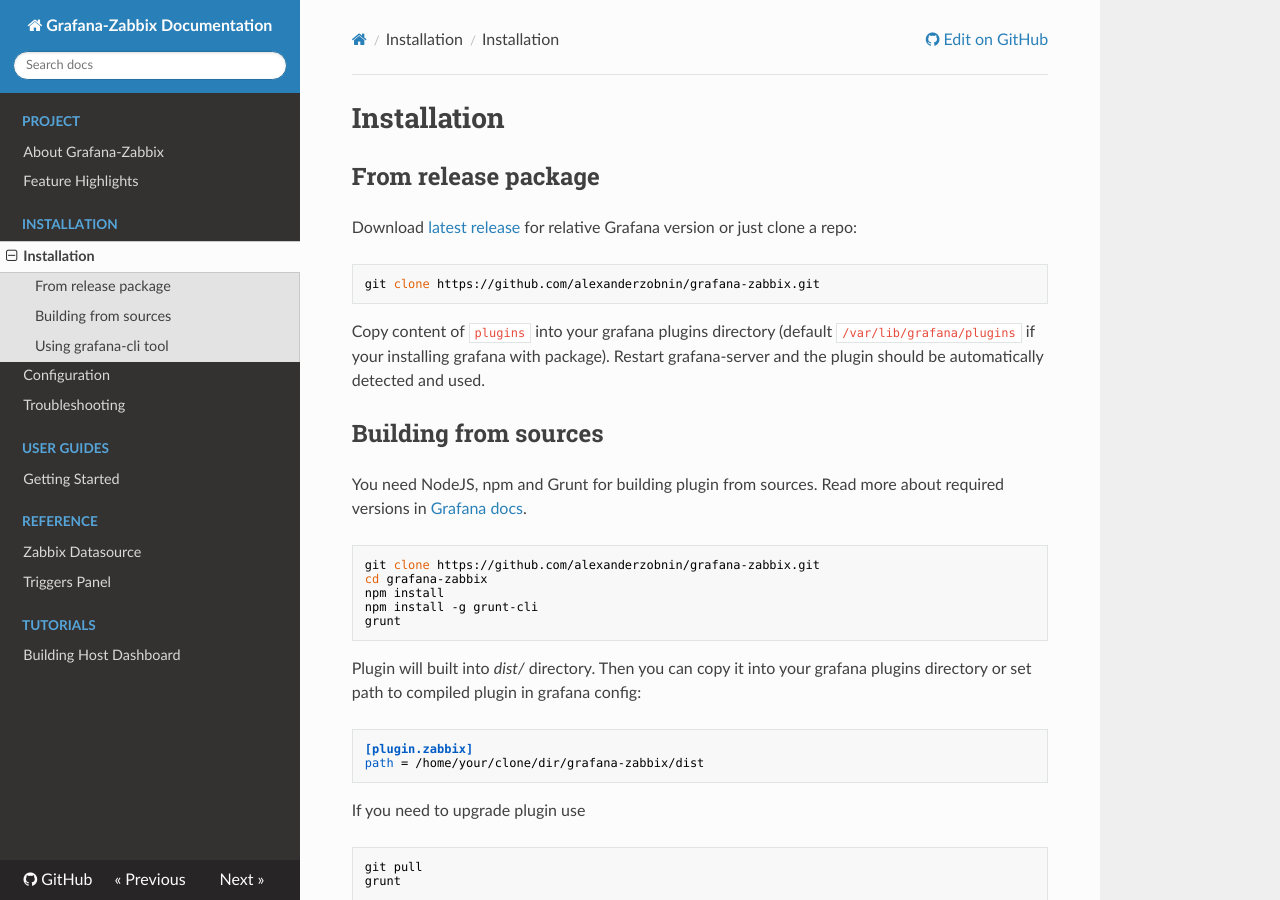
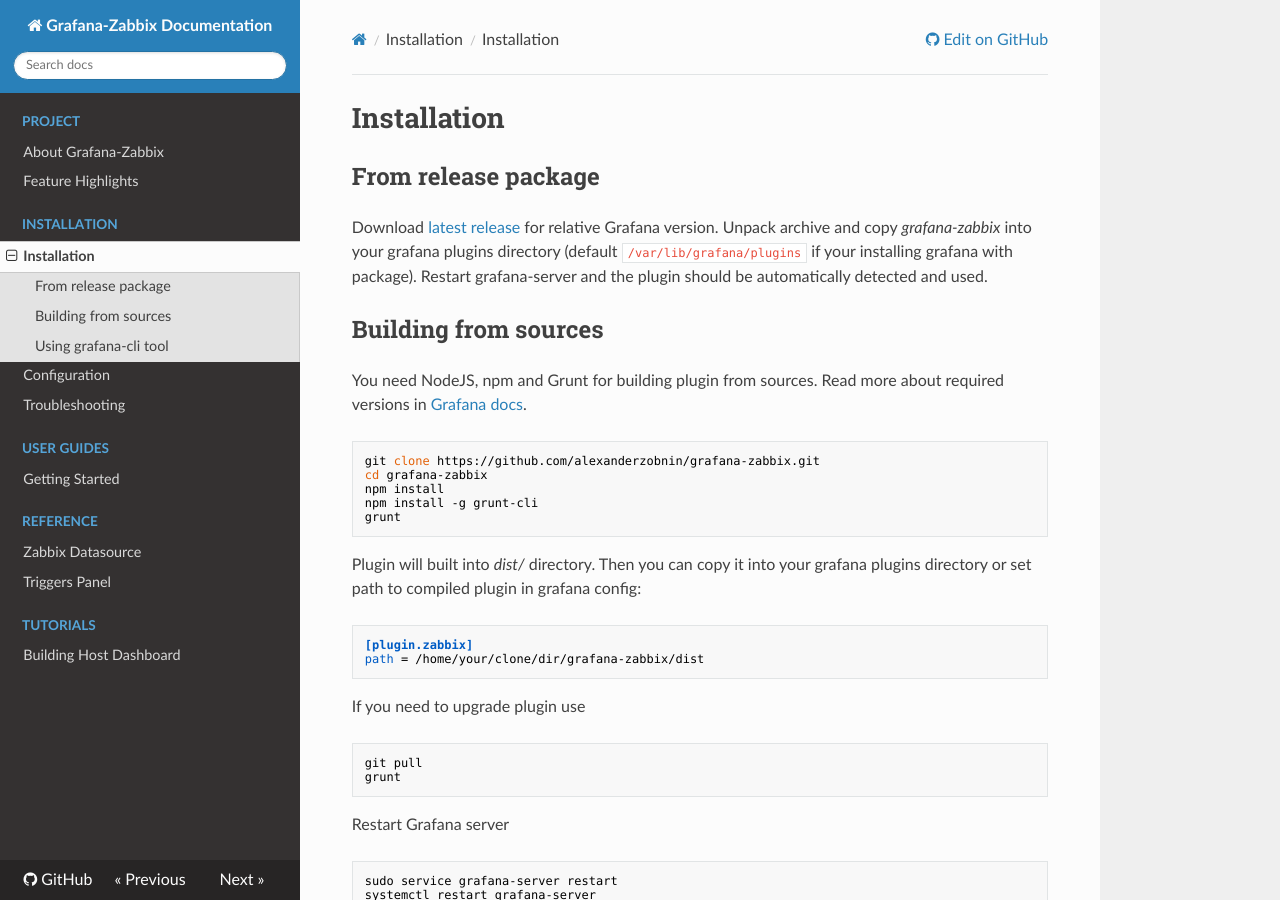
Before and after one commit to grafana/grafana-zabbix, an MkDocs documentation site: the page built from docs/sources/installation/index.md, in a window 1280 px wide and 900 px high. Built offline with MkDocs 1.6.1, drawn with Linux system fonts in a browser that asks for light colours; nearby versions of some CDN libraries; old or Windows-style settings are respelled for this version of MkDocs.

Commit message:
Fixed installation docs.

````diff
--- a/docs/sources/installation/index.md
+++ b/docs/sources/installation/index.md
@@ -5,13 +5,8 @@
 
 ## From release package
 Download [latest release](https://github.com/alexanderzobnin/grafana-zabbix/releases/latest)
-for relative Grafana version or just clone a repo:
-```
-git clone https://github.com/alexanderzobnin/grafana-zabbix.git
-```
-
-Copy content of `plugins` into your grafana plugins directory (default `/var/lib/grafana/plugins`
-if your installing grafana with package).
+for relative Grafana version. Unpack archive and copy *grafana-zabbix* into your grafana
+plugins directory (default `/var/lib/grafana/plugins` if your installing grafana with package).
 Restart grafana-server and the plugin should be automatically detected and used.
 
 ## Building from sources
````
